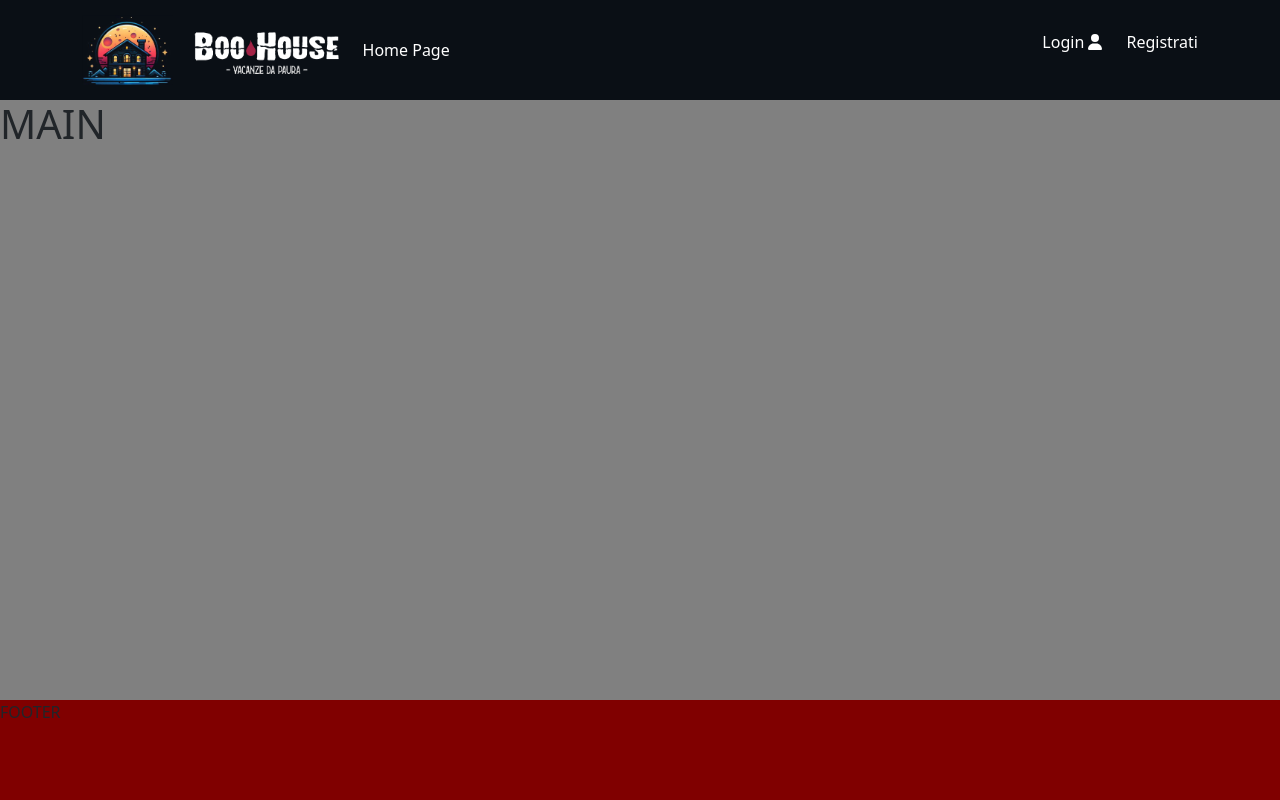
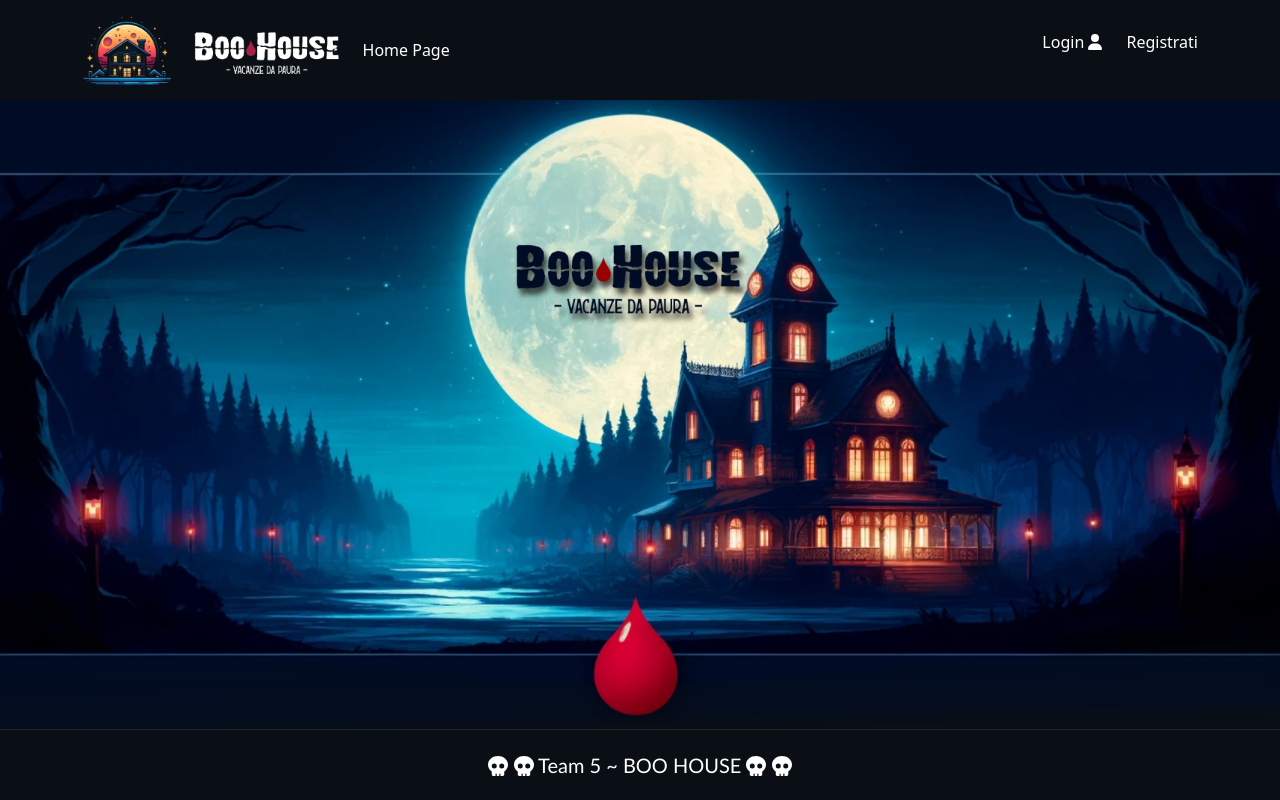
Before and after one commit to MatteoOliva/vue-booHouse, a Vue app: page / in a window 1280 px wide. Built offline with nearby package versions, Linux system fonts and the light colour scheme.

Commit message:
feat: added Footer and  Main Structure

```diff
--- a/index.html
+++ b/index.html
@@ -2,7 +2,7 @@
 <html lang="en">
   <head>
     <meta charset="UTF-8" />
-    <link rel="icon" type="image/svg+xml" href="/vite.svg" />
+    <link rel="icon" type="image/svg+xml" href="/public/skull.ico" />
     <meta name="viewport" content="width=device-width, initial-scale=1.0" />
     <title>BooHouse</title>
   </head>
--- a/src/components/AppFooter.vue
+++ b/src/components/AppFooter.vue
@@ -4,7 +4,7 @@ import axios from 'axios';
 export default {
     data() {
         return {
-            title: "FOOTER"
+            title: "Team 5 ~ BOO HOUSE"
         };
     }
 }
@@ -14,7 +14,8 @@ export default {
 <template>
 
     <div class="container-footer">
-        <div class="m-0">{{ title }}</div>
+        <h5 class="m-0"><font-awesome-icon icon="fa-solid fa-skull" /> <font-awesome-icon icon="fa-solid fa-skull" /> {{
+            title }} <font-awesome-icon icon="fa-solid fa-skull" /> <font-awesome-icon icon="fa-solid fa-skull" /></h5>
     </div>
 
 
@@ -22,7 +23,12 @@ export default {
 
 <style lang="scss" scoped>
 .container-footer {
-    height: 100px;
-    background-color: maroon;
+    display: flex;
+    justify-content: center;
+    align-items: center;
+    height: 70px;
+    background-color: #0A0F15;
+    color: white;
+    font-family: 'Gill Sans', 'Gill Sans MT', Calibri, 'Trebuchet MS', sans-serif;
 }
 </style>
--- a/src/components/AppMain.vue
+++ b/src/components/AppMain.vue
@@ -15,7 +15,7 @@ export default {
 
 
     <div class="container-main">
-        <h1 class="m-0">{{ title }}</h1>
+
 
     </div>
 
@@ -24,9 +24,12 @@ export default {
 
 <style lang="scss" scoped>
 .container-main {
-    height: calc(100vh - 200px);
+    height: calc(100vh - 170px);
     flex-grow: 1;
     background-color: gray;
+    background-image: url(/src/img/background-home.jpg);
+    background-position: center;
+    background-size: cover;
 }
 
 ;
--- a/src/main.js
+++ b/src/main.js
@@ -7,11 +7,11 @@ import { library } from '@fortawesome/fontawesome-svg-core';
 // / import font awesome icon component /
 import { FontAwesomeIcon } from '@fortawesome/vue-fontawesome';
 // / import specific icons  from the 3 free kits/
-import { faUser } from '@fortawesome/free-solid-svg-icons';
+import { faUser, faSkull } from '@fortawesome/free-solid-svg-icons';
 import { } from '@fortawesome/free-regular-svg-icons';
 import { } from '@fortawesome/free-brands-svg-icons';
 // / add icons to the library */
-library.add(faUser);
+library.add(faUser, faSkull);
 
 
 import { createApp } from 'vue';
```
Also changed, not shown: src/img/background-home.jpg (added), 1 other file (tests, documents, lock files or other folders).
